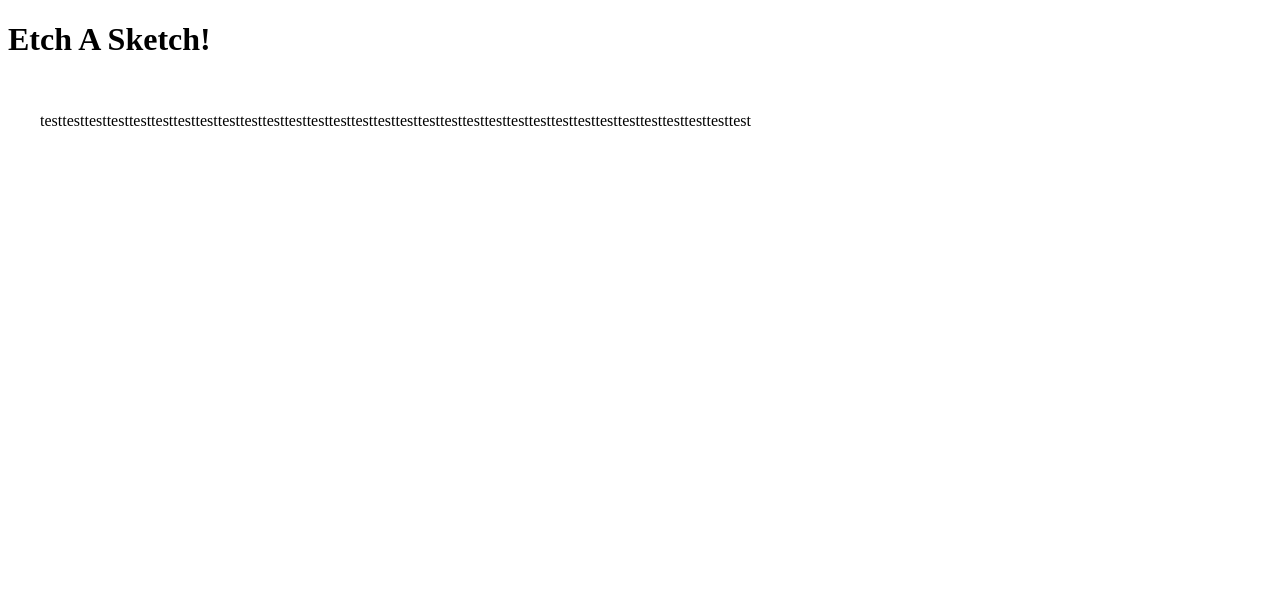
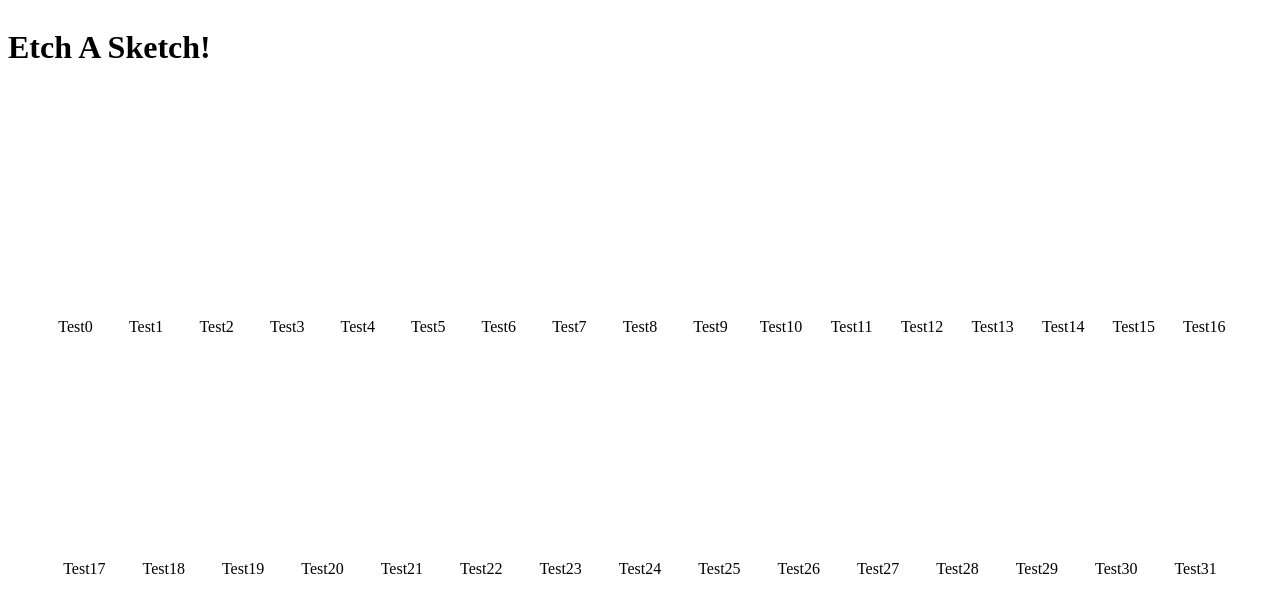
Before and after one commit to RegmiS/etch-a-sketch, a plain HTML site: page index.html in a window 1280 px wide. Drawn offline with Linux system fonts and the light colour scheme.

Commit message:
Fix container height, even spacing still needs fixing

```diff
--- a/script.js
+++ b/script.js
@@ -2,6 +2,7 @@ const main_container = document.querySelector(".container");
 
 for(let i=0; i<32; i++){
     const new_div = document.createElement('div');
-    new_div.textContent = "test";
+    new_div.textContent = `Test${i}`;
+    new_div.classList.add("item");
     main_container.appendChild(new_div);
 }
--- a/styles.css
+++ b/styles.css
@@ -1,7 +1,30 @@
+html,body {
+    height:100%;
+}
+
+body {
+    display: flex;
+    flex-direction: column;
+    flex-grow: 1;
+    align-content: stretch;
+
+}
 
 .container {
     display: flex;
-    flex: 1;
+    justify-content: space-evenly;
+    align-content: space-evenly;
+    padding: 32px;
     flex-wrap: wrap;
-    padding: 32px;
+    height: 100%;
 }
+
+.item {
+    display: flex;
+    justify-content: center;
+    align-items: center;
+    height: 20px;
+    width: 20px;
+    padding: 20px;
+    margin: 5px;
+}
```
